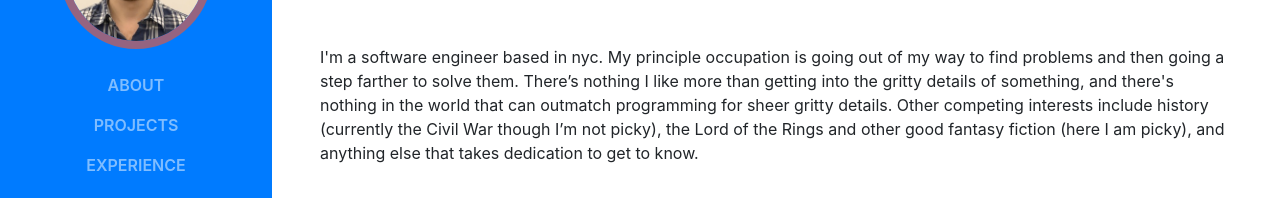
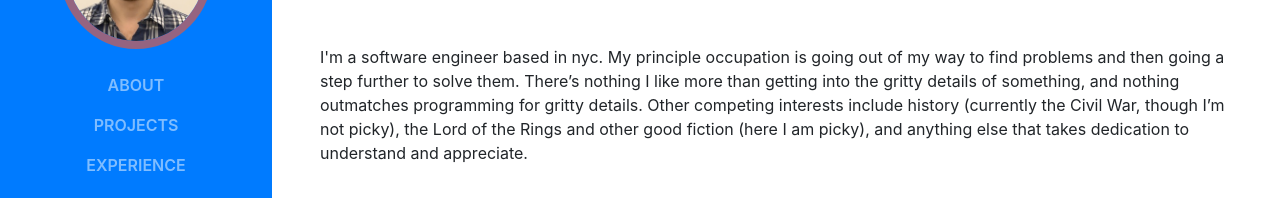
Before and after one commit to 1stepremoved/portfolio, a website with bundled scripts: page index.html in a window 1280 px wide. Shown: the part 307-505 px from the top of the page. Built offline with nearby package versions, Linux system fonts and the light colour scheme; a web font is replaced by a local one.

Commit message:
edited summary

```diff
--- a/index.html
+++ b/index.html
@@ -74,7 +74,7 @@
           </h1>
           <div class="subheading mb-5">300 E 46 ST · New York, NY 10017 · (917) 841-9676 · hamiltonbsands@gmail.com
           </div>
-          <p class="mb-5">I'm a software engineer based in nyc. My principle occupation is going out of my way to find problems and then going a step farther to solve them. There’s nothing I like more than getting into the gritty details of something, and there's nothing in the world that can outmatch programming for sheer gritty details. Other competing interests include history (currently the Civil War though I’m not picky), the Lord of the Rings and other good fantasy fiction (here I am picky), and anything else that takes dedication to get to know.</p>
+          <p class="mb-5">I'm a software engineer based in nyc. My principle occupation is going out of my way to find problems and then going a step further to solve them. There’s nothing I like more than getting into the gritty details of something, and nothing outmatches programming for gritty details. Other competing interests include history (currently the Civil War, though I’m not picky), the Lord of the Rings and other good fiction (here I am picky), and anything else that takes dedication to understand and appreciate.</p>
           <ul class="list-inline list-social-icons mb-0">
             <li class="list-inline-item">
               <a href="https://linkedin.com/in/hamilton-sands">
```
